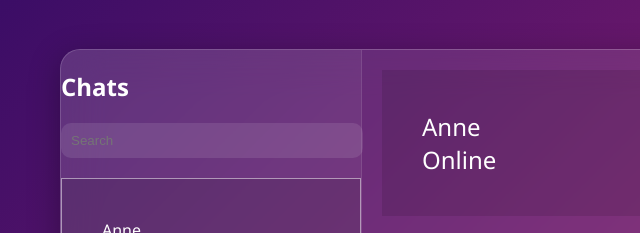
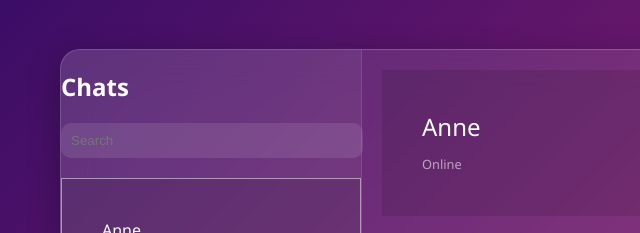
Before and after one commit to vee234o/Vees-practice, a plain HTML site: page messangerapp.html in a window 1280 px wide. Shown: the top 233 px of the page, 3-643 px from the left. Drawn offline with Linux system fonts and the light colour scheme.

Commit message:
Add files via upload

```diff
--- a/messangerapp.css
+++ b/messangerapp.css
@@ -39,9 +39,10 @@
       background: rgba(0, 0, 0, 0.1);
       width: 100%;
     }
-    .span {
+
+    span {
       font-size: 0.8rem;
-      color: white;
+        color: rgba(255, 255, 255, 0.568);
     }
 
     .messages {
```
